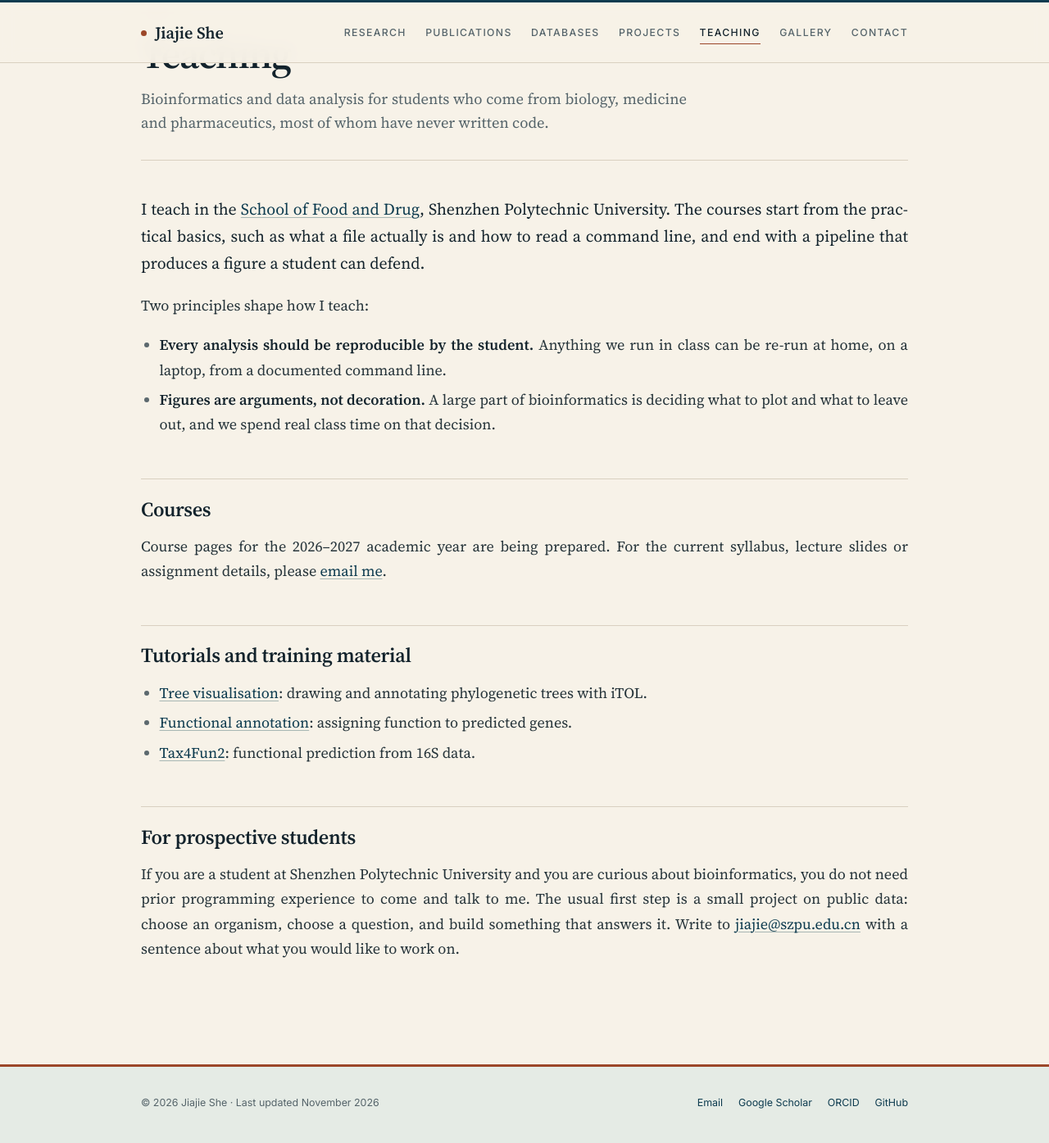
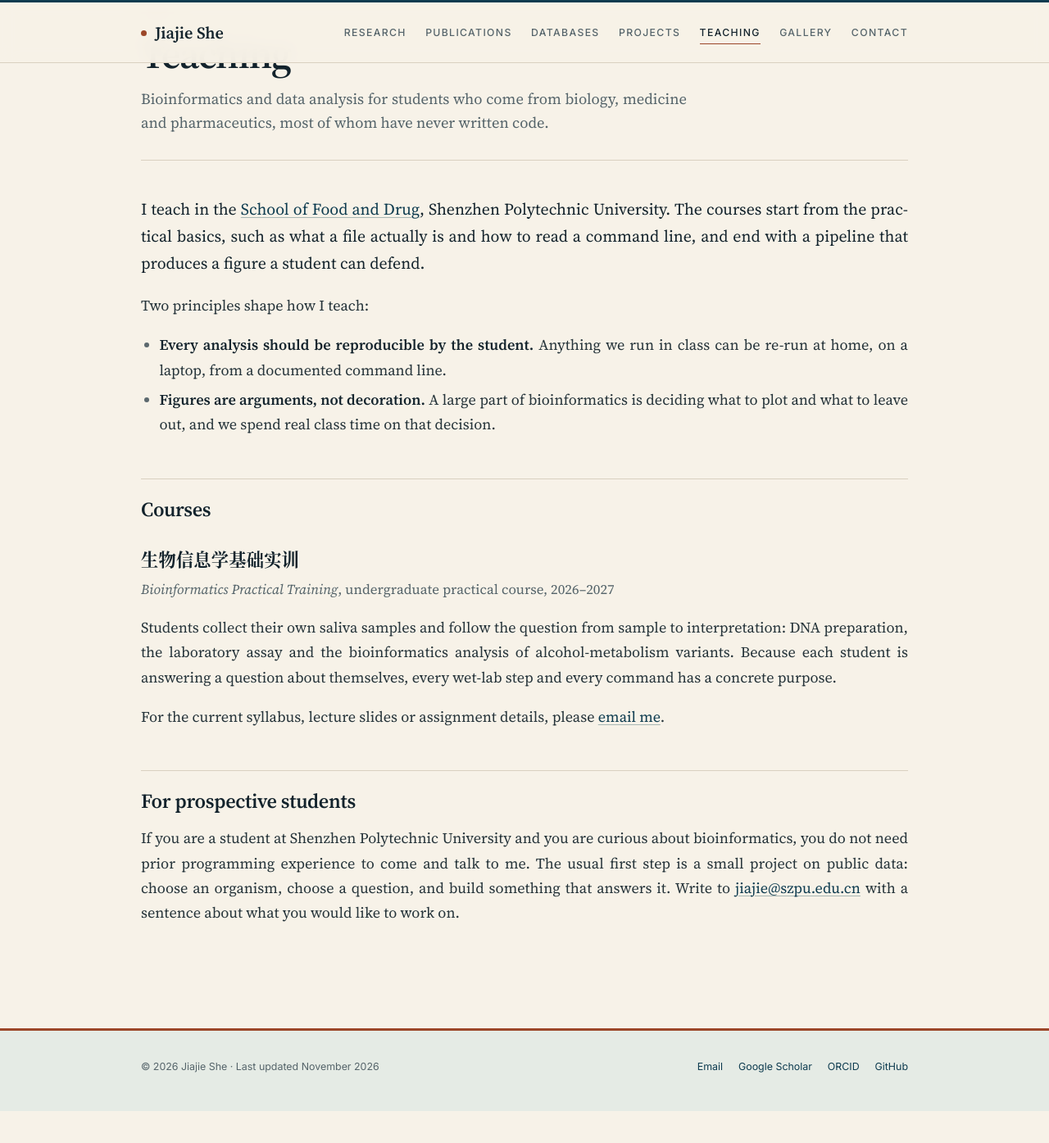
Before and after one commit to jackieyihkb/jackieyihkb.github.io, a Jekyll site: the page built from teaching.md, in a window 1280 px wide and 1400 px high, scrolled down 145 px. Shown: the top 1395 px of the window at 82% size. Built offline with Jekyll 4.4.1, drawn with Linux system fonts in a browser that asks for light colours; after the commit the page ends 1501 px from its top, so only the background shows below that.

Commit message:
Describe the bioinformatics practical course on Teaching
Replace the placeholder course note and the tutorial links with the
saliva-based alcohol-metabolism practical, and give the Chinese course
title a CJK serif stack so it renders consistently across platforms.

Co-Authored-By: Claude Code <noreply@anthropic.com>

```diff
--- a/assets/css/style.css
+++ b/assets/css/style.css
@@ -856,6 +856,28 @@ main {
   color: var(--ink);
 }
 
+/* Course titles are Chinese, so name the CJK serif faces explicitly
+   instead of relying on a browser fallback that varies by platform. */
+.prose > h3.course-title {
+  font-family: "Songti SC", "Noto Serif CJK SC", "Source Han Serif SC",
+    "SimSun", var(--serif);
+  font-size: 1.18rem;
+  letter-spacing: 0.01em;
+}
+
+.prose > p.course-meta {
+  margin: 0 0 0.95rem;
+  text-align: start;
+  -webkit-hyphens: none;
+  hyphens: none;
+  font-size: 0.93rem;
+  color: var(--muted);
+}
+
+.prose .nowrap {
+  white-space: nowrap;
+}
+
 .prose > p:not([class]) {
   margin: 0 0 1rem;
 }
--- a/teaching.md
+++ b/teaching.md
@@ -20,18 +20,18 @@ Two principles shape how I teach:
 
 ## Courses
 
-Course pages for the 2026–2027 academic year are being prepared. For the current
-syllabus, lecture slides or assignment details, please
+<h3 class="course-title">生物信息学基础实训</h3>
+
+<p class="course-meta"><em>Bioinformatics Practical Training</em>, undergraduate practical course, <span class="nowrap">2026–2027</span></p>
+
+Students collect their own saliva samples and follow the question from sample to
+interpretation: DNA preparation, the laboratory assay and the bioinformatics
+analysis of alcohol-metabolism variants. Because each student is answering a
+question about themselves, every wet-lab step and every command has a concrete
+purpose.
+
+For the current syllabus, lecture slides or assignment details, please
 [email me](mailto:jiajie@szpu.edu.cn).
-
-## Tutorials and training material
-
-- [Tree visualisation](https://github.com/songweizhi/BioSAK/tree/master/BioSAK_tutorial/Demo_tree_visualization_with_iTol):
-  drawing and annotating phylogenetic trees with iTOL.
-- [Functional annotation](https://github.com/songweizhi/BioSAK/tree/master/BioSAK_tutorial/Demo_functional_annotation):
-  assigning function to predicted genes.
-- [Tax4Fun2](https://github.com/songweizhi/Tax4Fun2_short_tutorial): functional
-  prediction from 16S data.
 
 ## For prospective students
 
```
